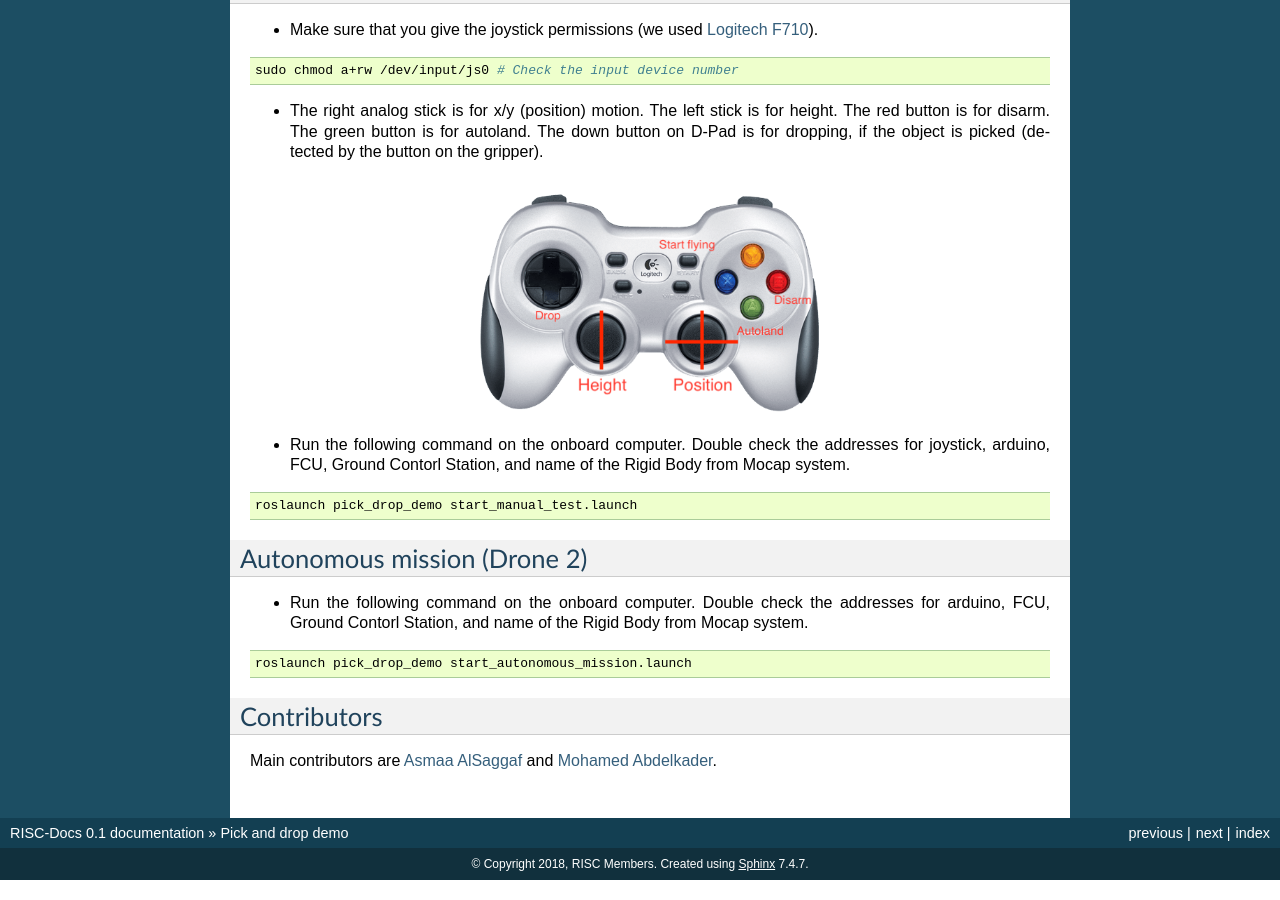
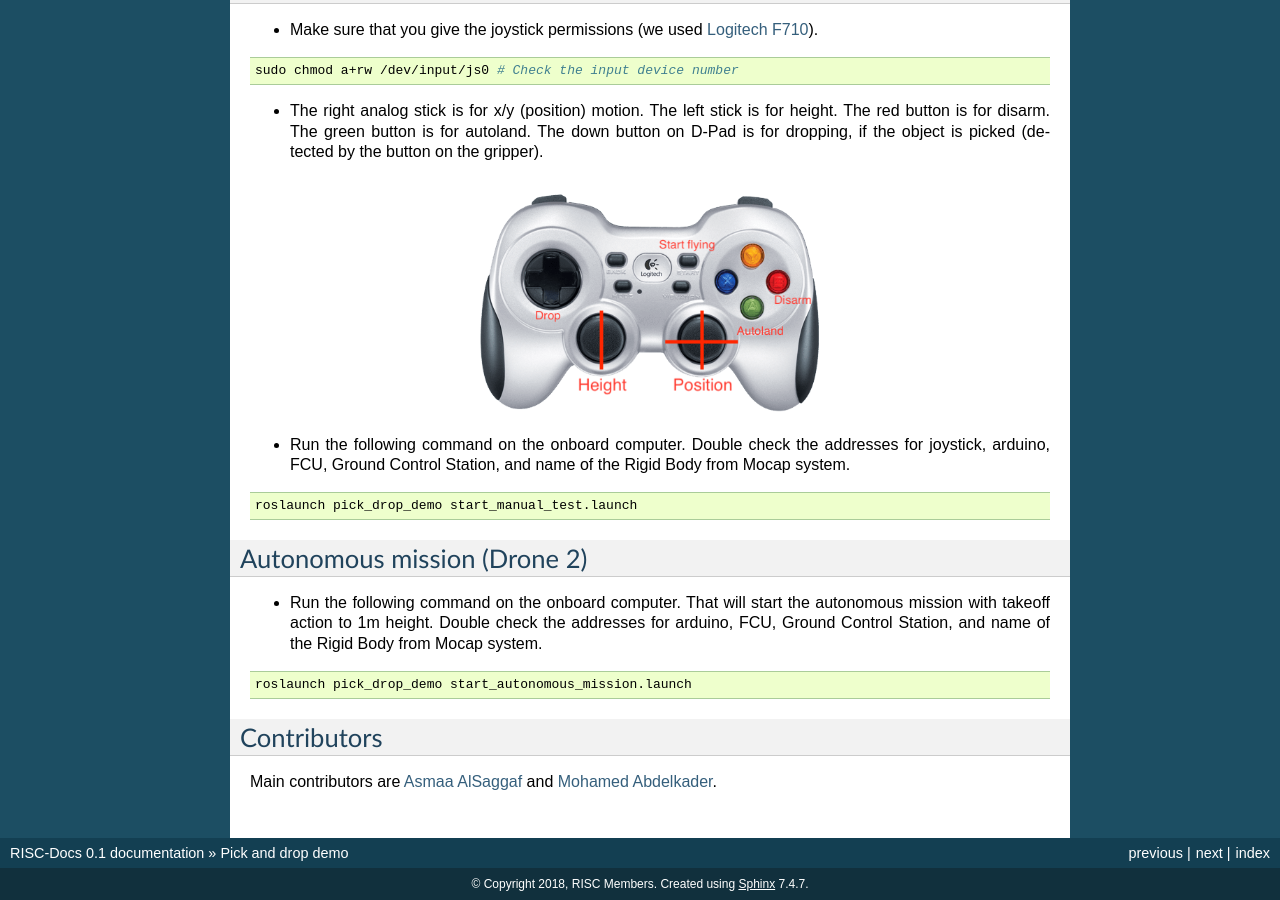
Before and after one commit to risckaust/risc-documentations, a Sphinx documentation site: the page built from docs/source/2-pick-drop-demo.rst, in a window 1280 px wide and 900 px high, scrolled down 906 px. Built offline with Sphinx 7.4.7, drawn with Linux system fonts in a browser that asks for light colours; pages that are not in the unit, such as notebooks, are missing from menus.

Commit message:
typo fix

```diff
--- a/docs/source/2-pick-drop-demo.rst
+++ b/docs/source/2-pick-drop-demo.rst
@@ -54,7 +54,7 @@ Manual control (Drone 1)
    :align: center
 
 
-- Run the following command on the onboard computer. Double check the addresses for joystick, arduino, FCU, Ground Contorl Station, and name of the Rigid Body from Mocap system.
+- Run the following command on the onboard computer. Double check the addresses for joystick, arduino, FCU, Ground Control Station, and name of the Rigid Body from Mocap system.
 
 .. code-block:: bash
 
@@ -64,7 +64,7 @@ Manual control (Drone 1)
 Autonomous mission (Drone 2)
 ======
 
-- Run the following command on the onboard computer. Double check the addresses for arduino, FCU, Ground Contorl Station, and name of the Rigid Body from Mocap system.
+- Run the following command on the onboard computer. That will start the autonomous mission with takeoff action to 1m height. Double check the addresses for arduino, FCU, Ground Control Station, and name of the Rigid Body from Mocap system.
 
 .. code-block:: bash
 
```
Also changed, not shown: 1 other file.
